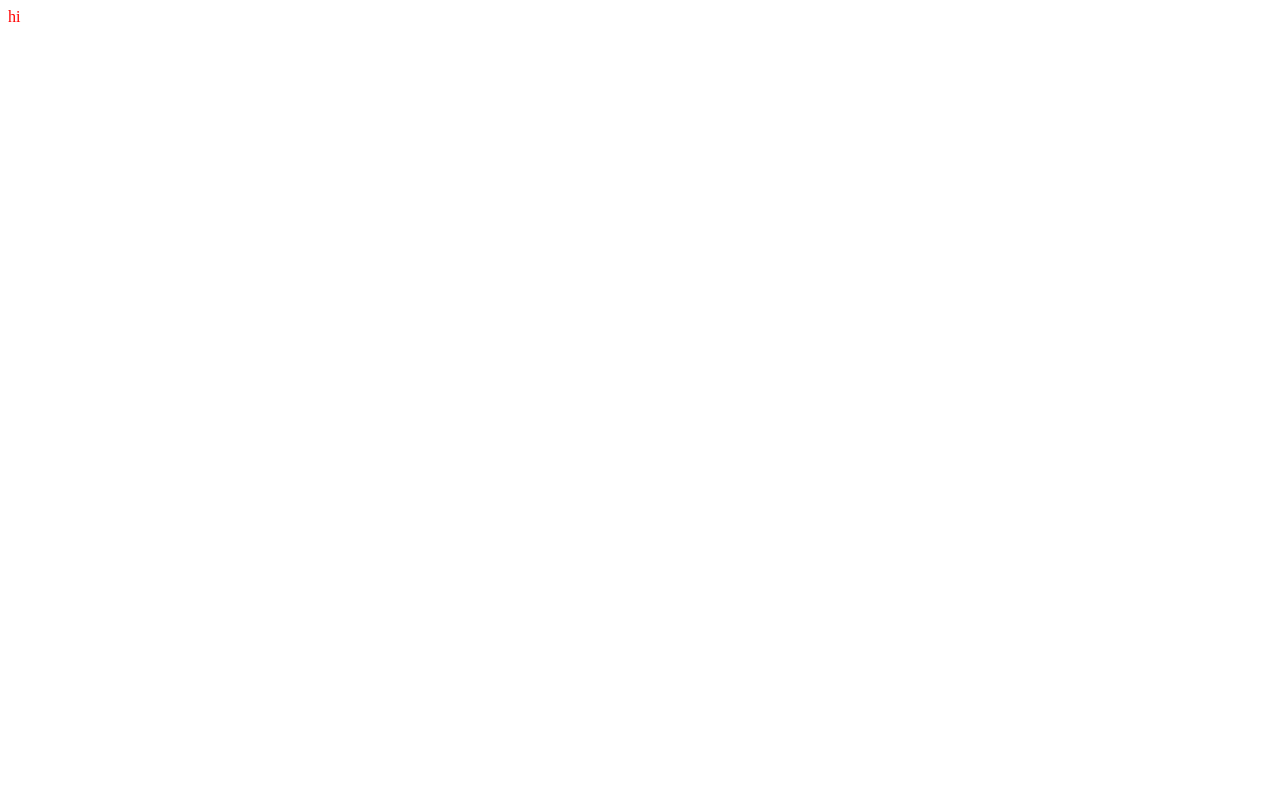
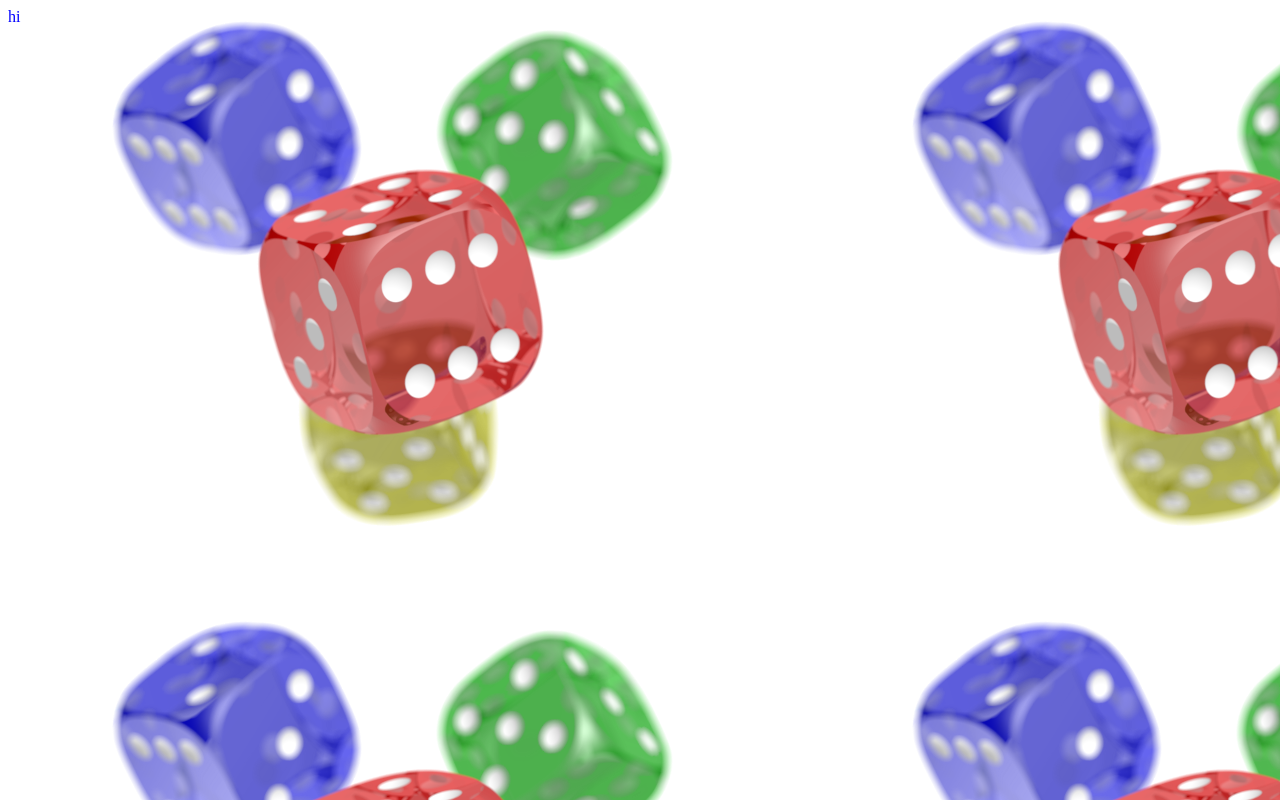
Before and after one commit to JessicaML/webpack-from-scratch, a website built with webpack: page src/template.html in a window 1280 px wide. Built offline with nearby package versions, Linux system fonts and the light colour scheme.

Commit message:
image in browser

```diff
--- a/src/css/styles.scss
+++ b/src/css/styles.scss
@@ -1,11 +1,11 @@
-// $font-size: 1rem;
-// $font-color: lch(53 105 40);
+$font-size: 1rem;
+$font-color: blue;
 
-// html {
-//   font-size: $font-size;
-//   color: $font-color;
-// }
+html {
+  font-size: $font-size;
+  color: $font-color;
+}
 
 body {
-    color: red;
+    background-image: url('../images/example.png');
 }
```
